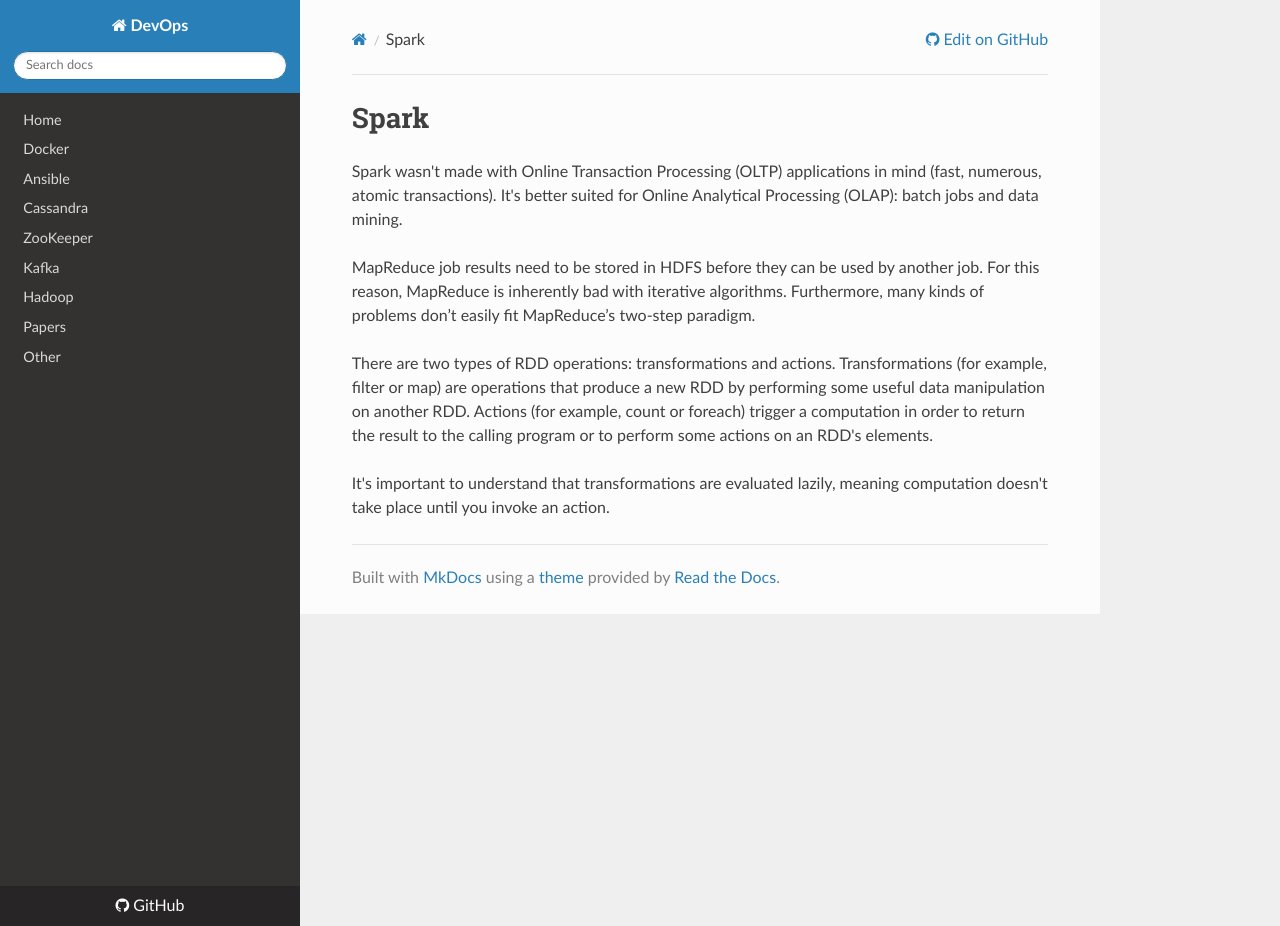
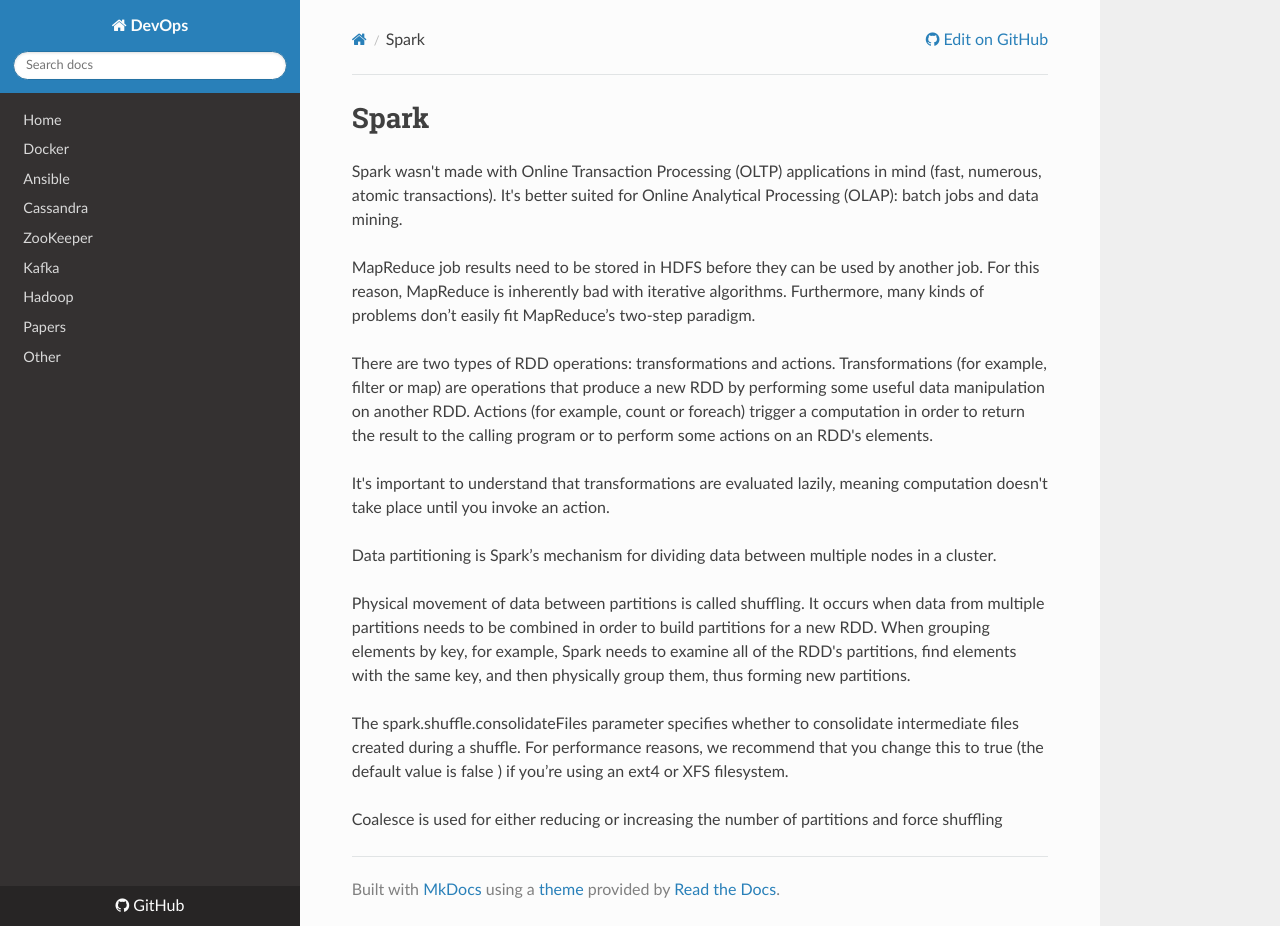
Before and after one commit to niqdev/devops, an MkDocs documentation site: the page built from docs/_spark.md, in a window 1280 px wide and 926 px high. Built offline with MkDocs 1.6.1, drawn with Linux system fonts in a browser that asks for light colours; nearby versions of some CDN libraries; old or Windows-style settings are respelled for this version of MkDocs.

Commit message:
spark: update example

```diff
--- a/docs/_spark.md
+++ b/docs/_spark.md
@@ -12,3 +12,14 @@ Transformations (for example, filter or map) are operations that produce a new R
 Actions (for example, count or foreach) trigger a computation in order to return the result to the calling program or to perform some actions on an RDD's elements.
 
 It's important to understand that transformations are evaluated lazily, meaning computation doesn't take place until you invoke an action.
+
+Data partitioning is Spark’s mechanism for dividing data between multiple nodes in a cluster.
+
+Physical movement of data between partitions is called shuffling.
+It occurs when data from multiple partitions needs to be combined in order to build partitions for a new RDD.
+When grouping elements by key, for example, Spark needs to examine all of the RDD's partitions, find elements with the same key, and then physically group them, thus forming new partitions.
+
+The spark.shuffle.consolidateFiles parameter specifies whether to consolidate intermediate files created during a shuffle.
+For performance reasons, we recommend that you change this to true (the default value is false ) if you’re using an ext4 or XFS filesystem.
+
+Coalesce is used for either reducing or increasing the number of partitions and force shuffling
```
Also changed, not shown: 2 other files.
